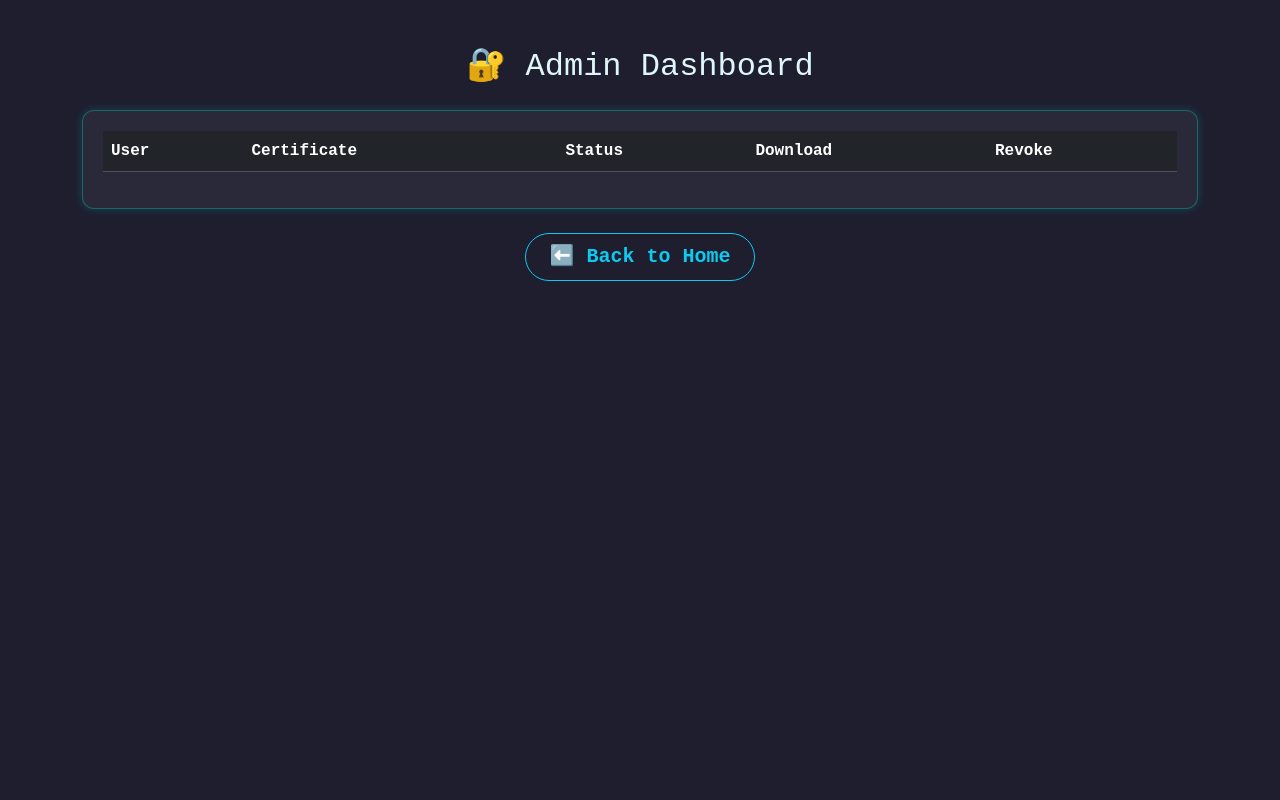
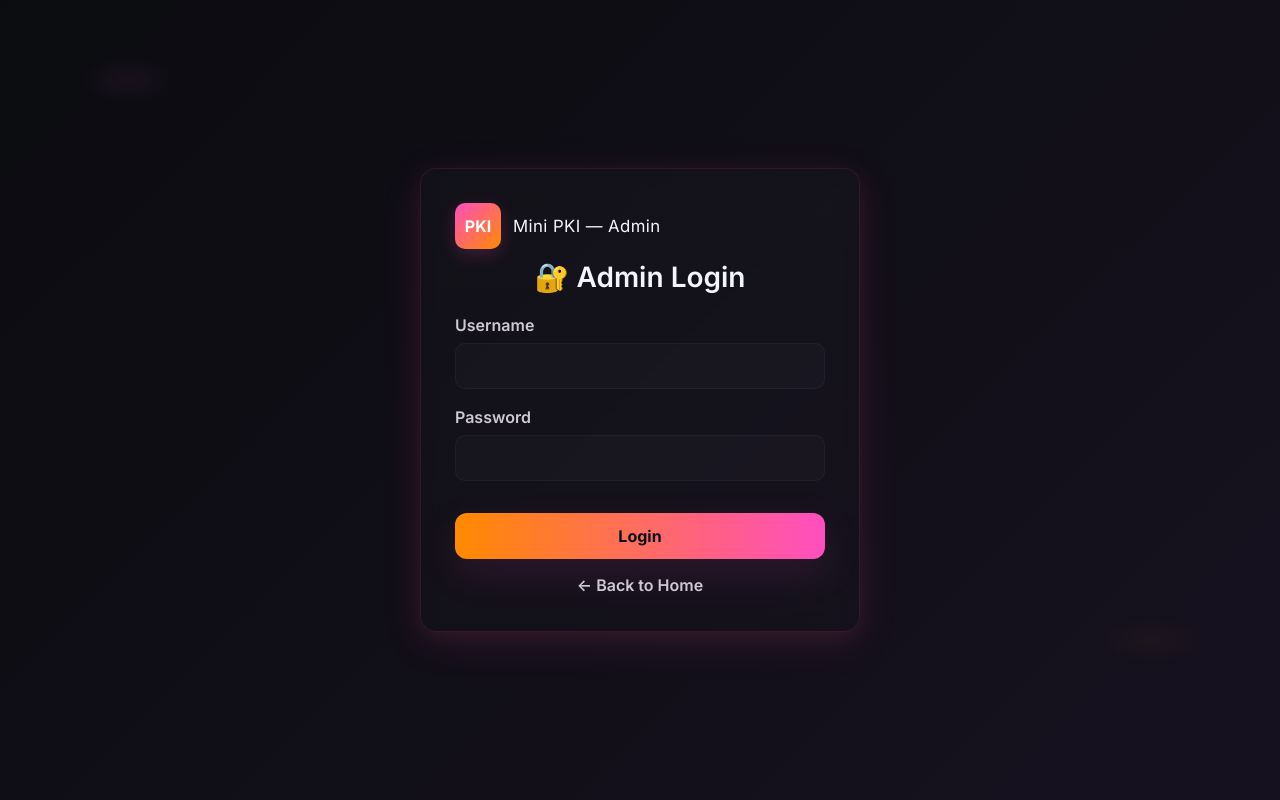
Before and after one commit to ravi31-k/Mini-PKI, a Flask app: page /admin/dashboard in a window 1280 px wide. Run offline with Flask 3, Linux system fonts and the light colour scheme; the visitor is signed in with stand-in values (Sample User, id 1); lists and menus that the app fills with data are empty.

Commit message:
Update admin dashboard HTML

```diff
--- a/templates/admin_dashboard.html
+++ b/templates/admin_dashboard.html
@@ -1,93 +1,143 @@
 <!DOCTYPE html>
 <html lang="en">
 <head>
-  <meta charset="UTF-8">
-  <title>Admin Dashboard - Mini PKI</title>
+  <meta charset="UTF-8" />
+  <title>Admin Login - Mini PKI</title>
+  <meta name="viewport" content="width=device-width,initial-scale=1" />
   <link href="https://cdn.jsdelivr.net/npm/bootstrap@5.3.3/dist/css/bootstrap.min.css" rel="stylesheet">
+  <link href="https://fonts.googleapis.com/css2?family=Inter:wght@300;400;600;700&display=swap" rel="stylesheet">
+
   <style>
-    body {
-      background-color: #1e1e2f;
-      color: #e0f7fa;
-      font-family: 'Courier New', monospace;
+    :root{
+      --bg-a: #0b0c10;
+      --bg-b: #16111f;
+      --sun-1: #ff8a00;   /* orange */
+      --sun-2: #ff4ec0;   /* pink */
+      --glass: rgba(255,255,255,0.04);
+      --glass-border: rgba(255,78,192,0.12);
+      --text: #f3f7fb;
+      --muted: #cfc8d7;
+      --accent-glow: 0 10px 40px rgba(255,78,192,0.12), 0 6px 20px rgba(255,138,0,0.06);
     }
+
+    html,body{height:100%; margin:0; font-family:"Inter",system-ui,-apple-system,Segoe UI,Roboto,"Helvetica Neue",Arial;}
+    body{
+      background: linear-gradient(135deg, var(--bg-a) 0%, var(--bg-b) 100%);
+      color: var(--text);
+      display:flex;
+      align-items:center;
+      justify-content:center;
+      padding:36px 18px;
+    }
+
+    /* subtle animated background shards */
+    body::before{
+      content:"";
+      position:fixed; inset:0; z-index:0;
+      background: radial-gradient(800px 400px at 10% 10%, rgba(255,78,192,0.06), transparent 6%),
+                  radial-gradient(700px 300px at 90% 80%, rgba(255,138,0,0.04), transparent 8%);
+      pointer-events:none;
+      mix-blend-mode: screen;
+    }
+
+    .login-wrap{ width:100%; max-width:440px; position:relative; z-index:1; }
+
     .glass {
-      background-color: rgba(255, 255, 255, 0.05);
-      border: 1px solid #00e0d055;
-      border-radius: 12px;
-      padding: 20px;
-      box-shadow: 0 0 10px #00e0d033;
+      background: linear-gradient(180deg, rgba(255,255,255,0.02), rgba(255,255,255,0.01));
+      border: 1px solid var(--glass-border);
+      border-radius: 16px;
+      padding: 34px;
+      box-shadow: var(--accent-glow);
+      backdrop-filter: blur(8px) saturate(1.05);
+      overflow: hidden;
     }
-    .btn-revoke {
-      background-color: #e53935;
-      color: white;
+
+    .brand {
+      display:flex; align-items:center; gap:12px; margin-bottom:12px;
     }
-    .btn-download {
-      background-color: #00acc1;
-      color: white;
+    .brand .logo {
+      width:46px; height:46px; border-radius:10px;
+      background: linear-gradient(135deg, var(--sun-2), var(--sun-1));
+      box-shadow: 0 6px 18px rgba(255,78,192,0.18);
+      display:flex; align-items:center; justify-content:center; font-weight:700; color:#fff;
     }
-    .status-valid {
-      color: #4caf50;
+    .brand h1 { font-size:1.05rem; margin:0; color:var(--text); letter-spacing:0.4px; }
+
+    .login-title{ text-align:center; color:var(--text); font-weight:600; margin-bottom:18px; }
+
+    label.form-label{ color:var(--muted); font-weight:600; display:block; margin-bottom:6px; position:relative; }
+    label.form-label::after{
+      content: attr(data-hint);
+      display:none;
     }
-    .status-revoked {
-      color: #f44336;
+    .form-control{
+      background: rgba(255,255,255,0.02);
+      border: 1px solid rgba(255,255,255,0.04);
+      color: var(--text);
+      border-radius:10px;
+      padding:10px 12px;
     }
-    .btn-outline-info {
-      transition: all 0.3s ease-in-out;
+    .form-control:focus{
+      border-color: rgba(255,78,192,0.9);
+      box-shadow: 0 10px 30px rgba(255,78,192,0.06);
+      outline:none;
     }
-    .btn-outline-info:hover {
-      background-color: #00e0d0;
-      color: #1e1e2f;
-      transform: scale(1.05);
+
+    .btn-login{
+      width:100%;
+      background: linear-gradient(90deg, var(--sun-1), var(--sun-2));
+      color:#081017;
+      font-weight:700;
+      border:none;
+      border-radius:12px;
+      padding:11px;
+      box-shadow: 0 14px 40px rgba(255,78,192,0.12);
+      transition: transform .18s ease, box-shadow .18s ease;
+    }
+    .btn-login:hover{ transform: translateY(-4px); box-shadow: 0 24px 60px rgba(255,78,192,0.18); }
+
+    .back-link{ display:block; margin-top:14px; text-align:center; color:var(--muted); text-decoration:none; font-weight:600; }
+    .back-link:hover{ color:var(--text); }
+
+    .error-msg{ color:#ff8b8b; margin-top:8px; text-align:center; font-weight:600; }
+
+    @media(max-width:520px){
+      .glass{ padding:20px }
     }
   </style>
 </head>
 <body>
-  <div class="container mt-5">
-    <h2 class="text-center mb-4">🔐 Admin Dashboard</h2>
+
+  <div class="login-wrap">
     <div class="glass">
+      <div class="brand">
+        <div class="logo">PKI</div>
+        <h1>Mini PKI — Admin</h1>
+      </div>
 
-      <table class="table table-dark table-striped">
-        <thead>
-          <tr>
-            <th>User</th>
-            <th>Certificate</th>
-            <th>Status</th>
-            <th>Download</th>
-            <th>Revoke</th>
-          </tr>
-        </thead>
-        <tbody>
-          {% for cert in cert_data %}
-          <tr>
-            <td>{{ cert.username }}</td>
-            <td>{{ cert.cert_file or "No Certificate" }}</td>
-            <td class="{% if cert.status == 'Valid' %}status-valid{% elif cert.status == 'Revoked' %}status-revoked{% endif %}">{{ cert.status }}</td>
-            <td>
-              {% if cert.cert_file %}
-                <a href="{{ url_for('download_page', username=cert.username) }}" class="btn btn-sm btn-download">Download</a>
-              {% else %}
-                <span class="text-muted">N/A</span>
-              {% endif %}
-            </td>
-            <td>
-              {% if cert.status == 'Valid' %}
-              <a href="{{ url_for('admin_revoke', username=cert.username) }}" class="btn btn-sm btn-revoke" onclick="return confirm('Revoke certificate for {{ cert.username }}?')">Revoke</a>
-              {% else %}
-              <button class="btn btn-sm btn-secondary" disabled>Revoked</button>
-              {% endif %}
-            </td>
-          </tr>
-          {% endfor %}
-        </tbody>
-      </table>
-    </div>
+      <h3 class="login-title">🔐 Admin Login</h3>
 
-    <!-- Back to Home button -->
-    <div class="text-center mt-4">
-      <a href="{{ url_for('home') }}" class="btn btn-outline-info btn-lg px-4 py-2" style="border-radius: 30px; font-weight: bold;">
-        ⬅️ Back to Home
-      </a>
+      <form method="POST">
+        <div class="mb-3">
+          <label for="username" class="form-label" data-hint="admin">Username</label>
+          <input type="text" name="username" id="username" class="form-control" required>
+        </div>
+
+        <div class="mb-3">
+          <label for="password" class="form-label" data-hint="admin123">Password</label>
+          <input type="password" name="password" id="password" class="form-control" required>
+        </div>
+
+        {% if error %}
+        <div class="error-msg">{{ error }}</div>
+        {% endif %}
+
+        <button type="submit" class="btn-login mt-3">Login</button>
+      </form>
+
+      <a href="{{ url_for('home') }}" class="back-link">← Back to Home</a>
     </div>
   </div>
+
 </body>
 </html>
```
